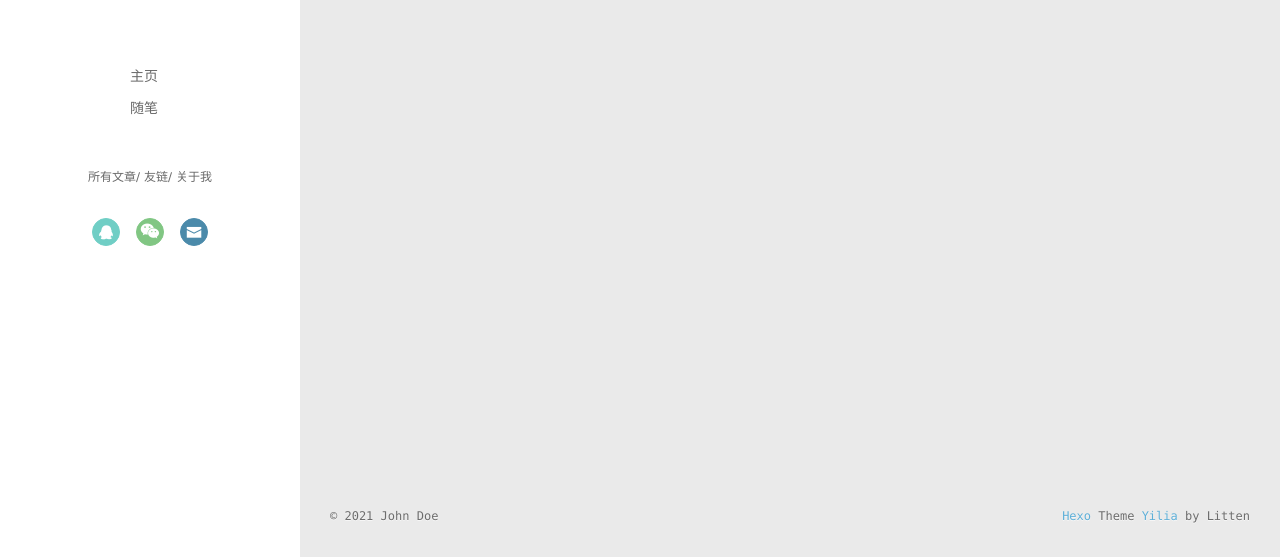
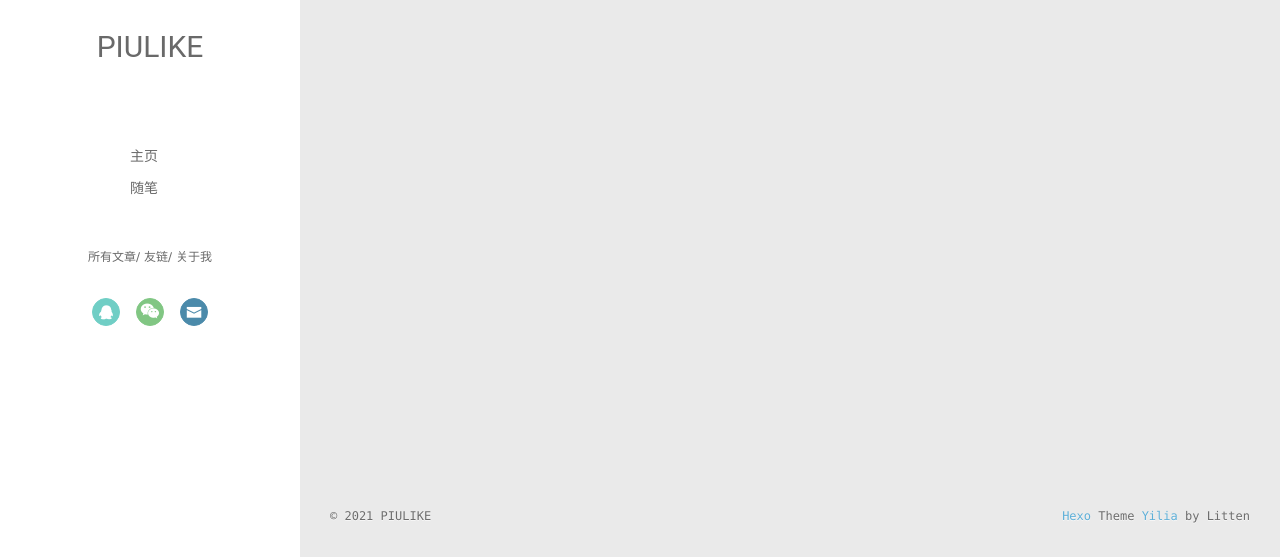
Before and after one commit to PIULIKE-wl/PIULIKE-wl.github.io, a plain HTML site: page archives/index.html in a window 1280 px wide. Shown: the part 243-800 px from the top of the page. Drawn offline with Linux system fonts and the light colour scheme.

Commit message:
Site updated: 2021-01-28 14:48:40

```diff
--- a/archives/index.html
+++ b/archives/index.html
@@ -13,7 +13,7 @@
 <meta property="og:url" content="http://example.com/archives/index.html">
 <meta property="og:site_name" content="Hexo">
 <meta property="og:locale" content="en_US">
-<meta property="article:author" content="John Doe">
+<meta property="article:author" content="PIULIKE">
 <meta name="twitter:card" content="summary">
 
     <link rel="alternative" href="/atom.xml" title="Hexo" type="application/atom+xml">
@@ -46,7 +46,7 @@
 			<img src="/assets/head.png" class="js-avatar">
 		</a>
 		<hgroup>
-		  <h1 class="header-author"><a href="/"></a></h1>
+		  <h1 class="header-author"><a href="/">PIULIKE</a></h1>
 		</hgroup>
 
 
@@ -102,7 +102,7 @@
 				<img src="/assets/head.png" class="js-avatar">
 			</div>
 			<hgroup>
-			  <h1 class="header-author js-header-author"></h1>
+			  <h1 class="header-author js-header-author">PIULIKE</h1>
 			</hgroup>
 
 
@@ -198,7 +198,7 @@
   <div class="outer">
     <div id="footer-info">
     	<div class="footer-left">
-    		&copy; 2021 John Doe
+    		&copy; 2021 PIULIKE
     	</div>
       	<div class="footer-right">
       		<a href="http://hexo.io/" target="_blank">Hexo</a>  Theme <a href="https://github.com/litten/hexo-theme-yilia" target="_blank">Yilia</a> by Litten
```
Also changed, not shown: 2021/01/28/hello-world/index.html (+4 -4 lines), archives/2021/01/index.html (+4 -4 lines), archives/2021/index.html (+4 -4 lines), index.html (+4 -4 lines).
